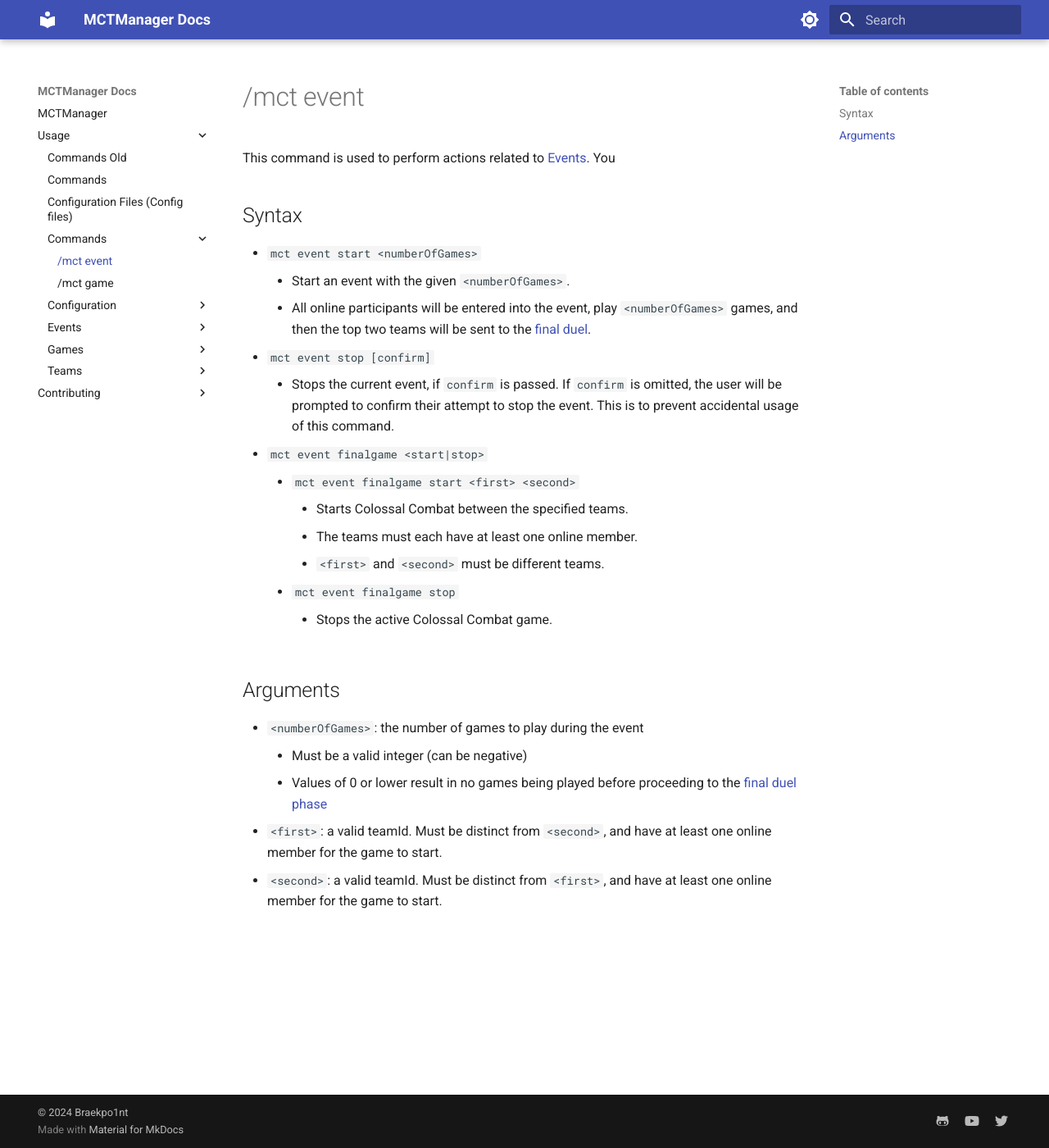
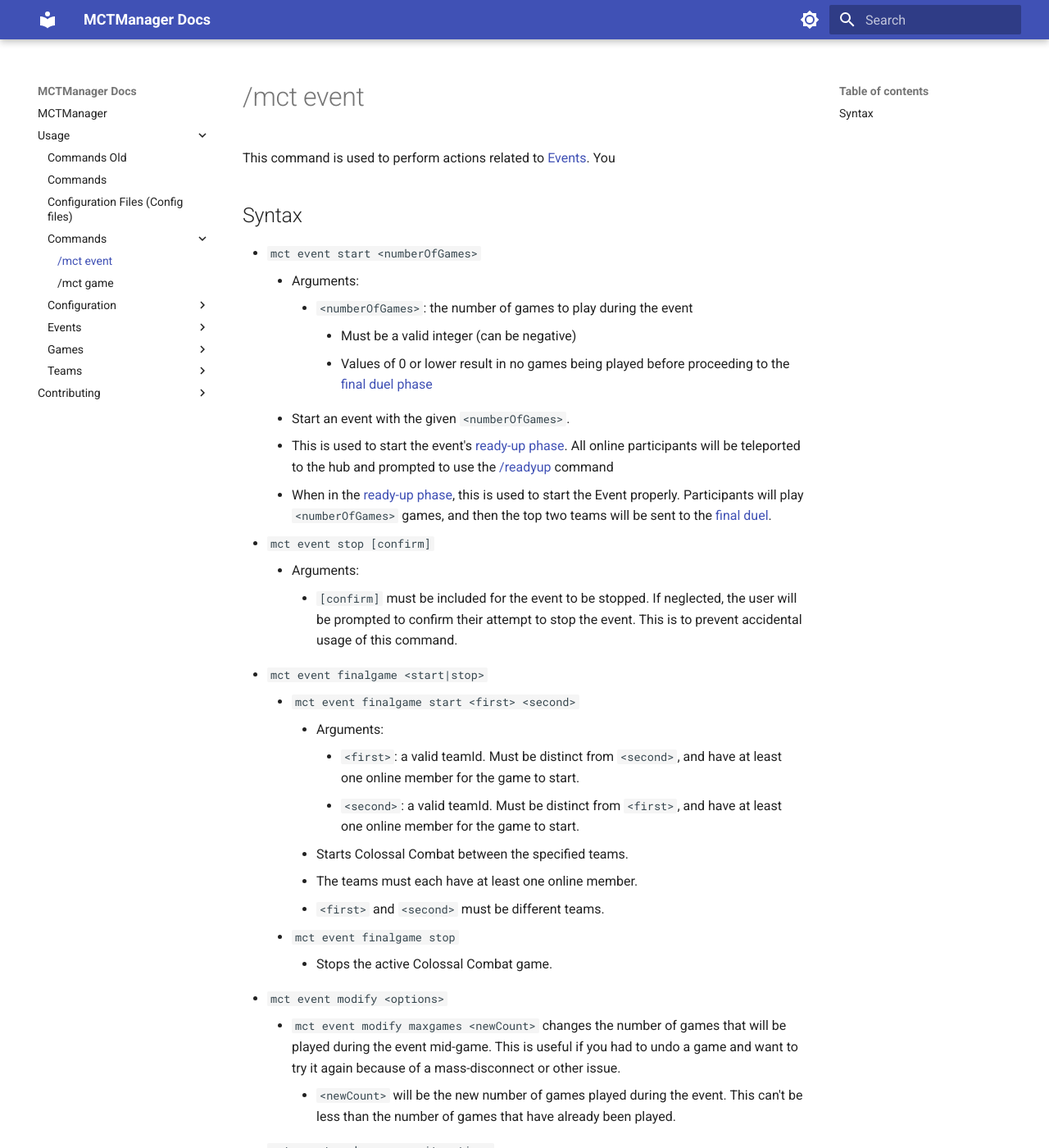
Before and after one commit to Braekpo1nt/mctmanager-docs, an MkDocs documentation site: the page built from docs/Usage/commands/mct-event.md, in a window 1280 px wide and 1400 px high. Shown: the whole window at 82% size. Built offline with MkDocs 1.6.1 and Material for MkDocs 9.7.7, drawn with Linux system fonts in a browser that asks for light colours; some of the changed text lies outside the part shown.

Commit message:
added to mct-event

```diff
--- a/docs/Usage/commands/mct-event.md
+++ b/docs/Usage/commands/mct-event.md
@@ -5,22 +5,32 @@ This command is used to perform actions related to [Events](../events/events.md)
 ## Syntax
 
 - `mct event start <numberOfGames>`
+    - Arguments:
+        - `<numberOfGames>`: the number of games to play during the event
+            - Must be a valid integer (can be negative)
+            - Values of 0 or lower result in no games being played before proceeding to the [final duel phase](../events/events.md#final-duel)
     - Start an event with the given `<numberOfGames>`.
-    - All online participants will be entered into the event, play `<numberOfGames>` games, and then the top two teams will be sent to the [final duel](../events/events.md#final-duel).
+    - This is used to start the event's [ready-up phase](../events/events.md#ready-up). All online participants will be teleported to the hub and prompted to use the [/readyup](./readyup) command
+    - When in the [ready-up phase](../events/events.md#ready-up), this is used to start the Event properly. Participants will play `<numberOfGames>` games, and then the top two teams will be sent to the [final duel](../events/events.md#final-duel).
 - `mct event stop [confirm]`
-    - Stops the current event, if `confirm` is passed. If `confirm` is omitted, the user will be prompted to confirm their attempt to stop the event. This is to prevent accidental usage of this command.
+    - Arguments:
+        - `[confirm]` must be included for the event to be stopped. If neglected, the user will be prompted to confirm their attempt to stop the event. This is to prevent accidental usage of this command.
 - `mct event finalgame <start|stop>`
     - `mct event finalgame start <first> <second>`
+        - Arguments:
+            - `<first>`: a valid teamId. Must be distinct from `<second>`, and have at least one online member for the game to start.
+            - `<second>`: a valid teamId. Must be distinct from `<first>`, and have at least one online member for the game to start.
         - Starts Colossal Combat between the specified teams.
         - The teams must each have at least one online member.
         - `<first>` and `<second>` must be different teams.
     - `mct event finalgame stop`
         - Stops the active Colossal Combat game.
-
-## Arguments
-
-- `<numberOfGames>`: the number of games to play during the event
-    - Must be a valid integer (can be negative)
-    - Values of 0 or lower result in no games being played before proceeding to the [final duel phase](../events/events.md#final-duel)
-- `<first>`: a valid teamId. Must be distinct from `<second>`, and have at least one online member for the game to start.
-- `<second>`: a valid teamId. Must be distinct from `<first>`, and have at least one online member for the game to start.
+- `mct event modify <options>`
+    - `mct event modify maxgames <newCount>` changes the number of games that will be played during the event mid-game. This is useful if you had to undo a game and want to try it again because of a mass-disconnect or other issue.
+        - `<newCount>` will be the new number of games played during the event. This can't be less than the number of games that have already been played.
+- `mct event undo <game> <iteration>`
+    - Arguments:
+        - `<game>`: the `gameId` of the game you wish to undo
+        - `<iteration>`: the iteration of the game you wish to undo (this is necessary because you can configure the event to allow a game to be played more than once, so you must select the iteration you wish to undo)
+            - indexes start at `1`.
+    - Each game keeps track of the scores that are awarded to players and teams during the game play. If something goes wrong, or someone cheats, you can undo all the scores earned during that game. All other scores from all other games will be retained, and you will get a report of which scores were undone for your records.
```
Also changed, not shown: docs/Usage/commands-old.md (+1 -1 lines), docs/Usage/configuration.md (+10 -10 lines), docs/Usage/events/events.md (+7 -2 lines), docs/Usage/games/introduction.md (+2 -2 lines).
